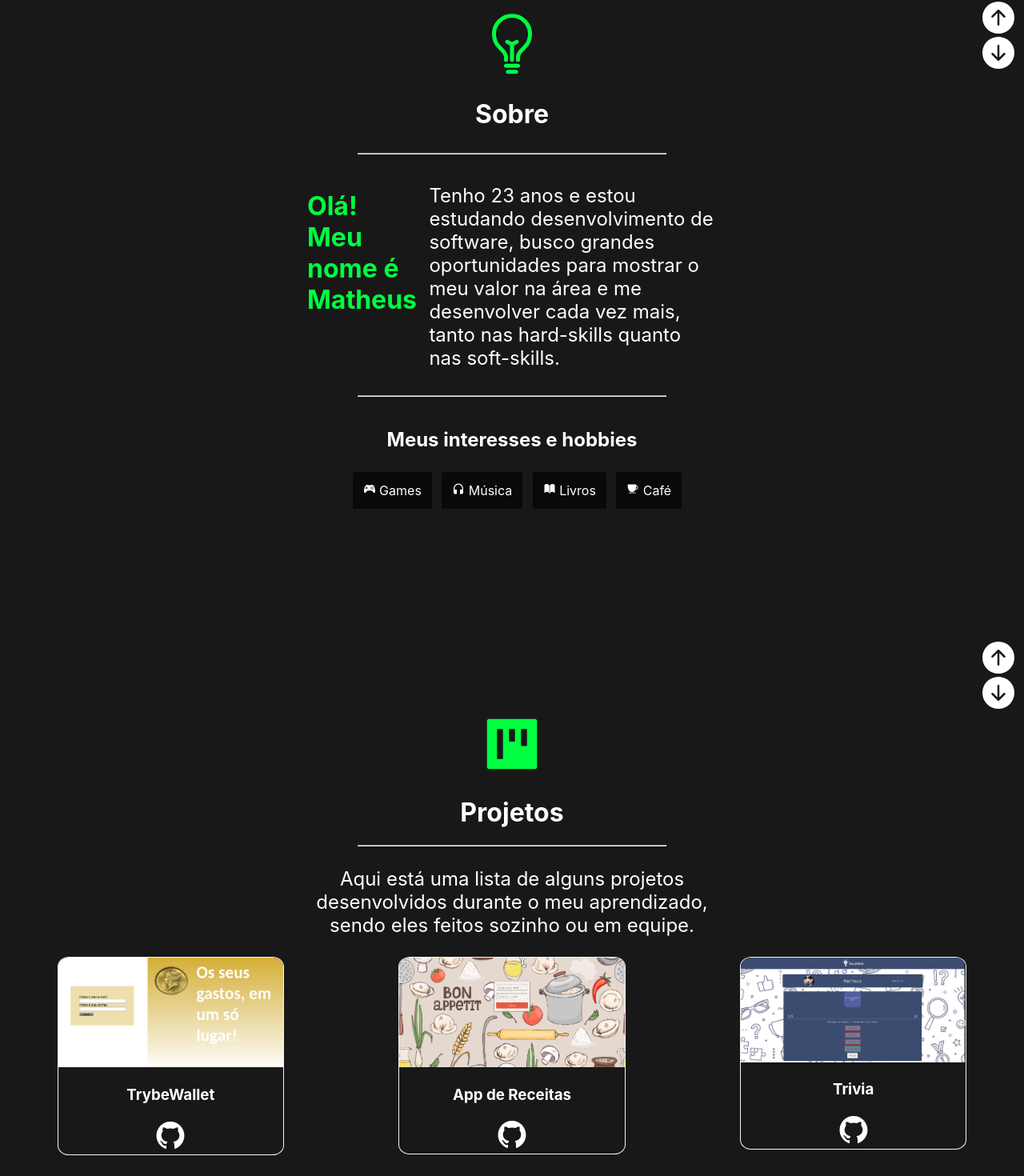
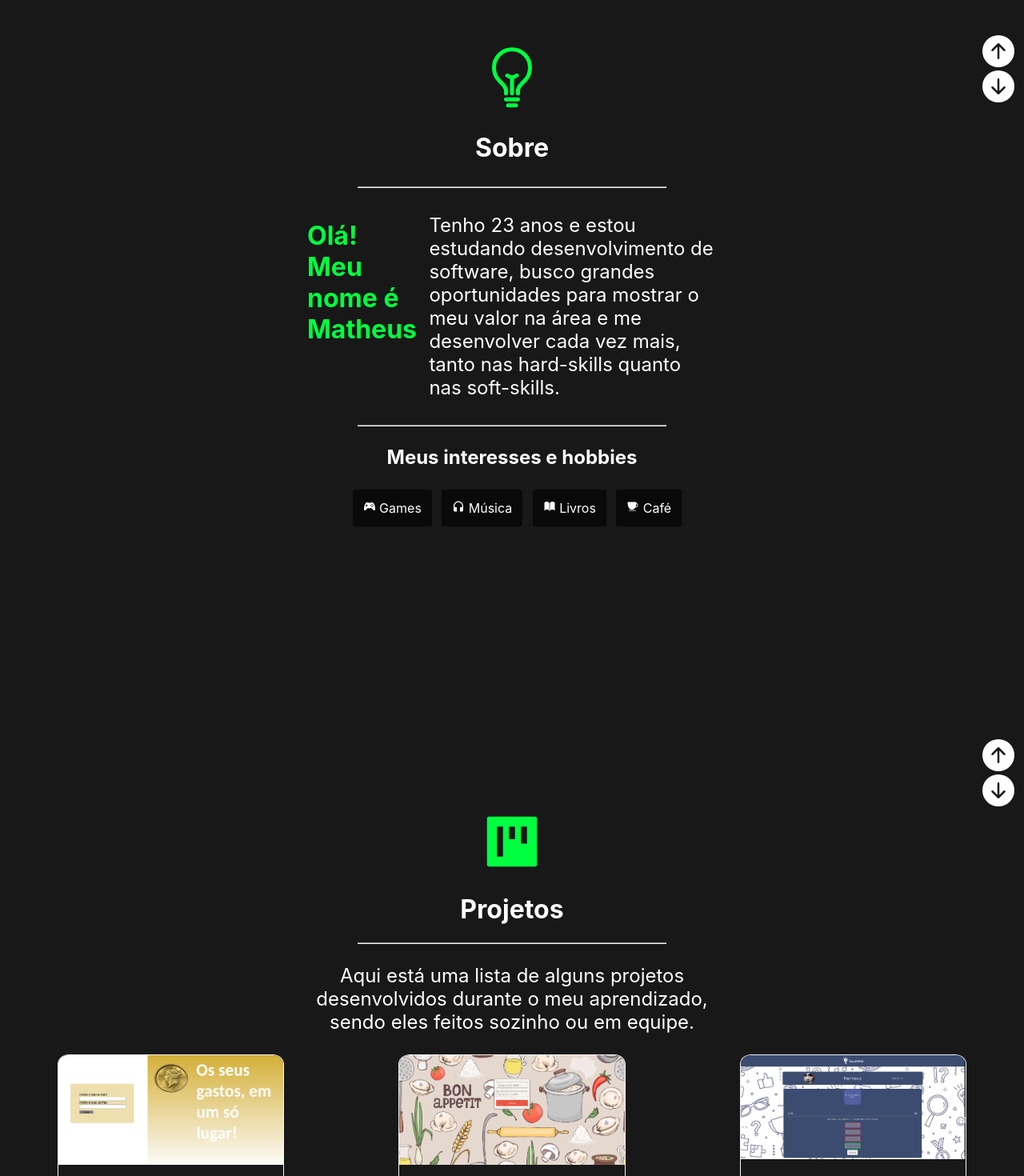
Before and after one commit to matheustkaczyk/portfolioReactjsV2, a React (Create React App) app: page / in a window 1280 px wide. Shown: the part 913-2383 px from the top of the page at 80% size. Built offline with nearby package versions, Linux system fonts and the light colour scheme.

Commit message:
Testando nova configuraçao no css

```diff
--- a/src/App.css
+++ b/src/App.css
@@ -130,6 +130,7 @@ a {
 }
 
 .about-section {
+  margin-top: 10vh;
   height: 100vh;
   color: white;
   background-color: #181818;
@@ -138,7 +139,7 @@ a {
 .about-hero-session {
   display: flex;
   flex-direction: column;
-  margin-top: 3%;
+  margin-top: 3vh;
   margin-left: 45%;
   margin-right: 45%;
 }
@@ -158,8 +159,8 @@ hr {
 .about-text-session {
   display: flex;
   flex-direction: row;
-  margin-top: 1%;
-  max-width: 80%;
+  margin-top: 1vh;
+  max-width: 80vw;
   margin-left: 30%;
   margin-right: 30%;
 }
@@ -181,7 +182,7 @@ hr {
 }
 
 .about-more-info {
-  margin-top: 3%;
+  margin-top: 3vh;
   text-align: center;
 }
 
@@ -189,7 +190,7 @@ hr {
   display: flex;
   flex-direction: row;
   justify-content: center;
-  max-width: 100%;
+  max-width: 100vw;
 }
 
 .interest-item {
@@ -201,6 +202,7 @@ hr {
 }
 
 .projects-session {
+  margin-top: 10vh;
   height: 100vh;
   color: white;
 }
@@ -277,6 +279,7 @@ hr {
 }
 
 .contact-session {
+  margin-top: 10vh;
   height: 100vh;
 }
 
```
